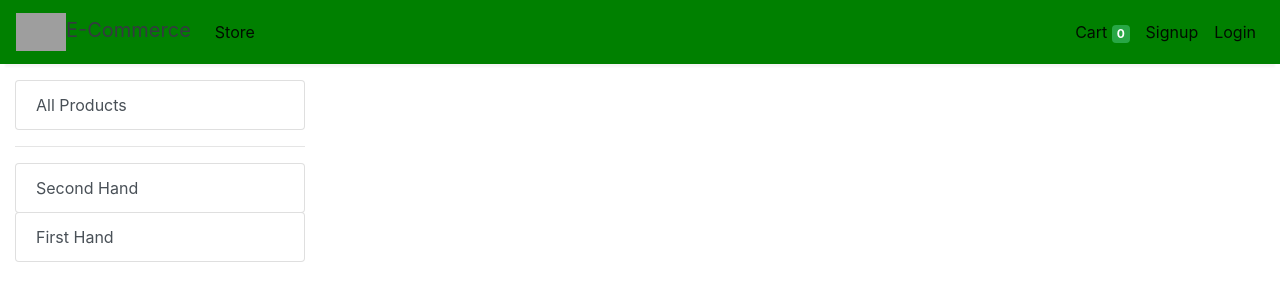
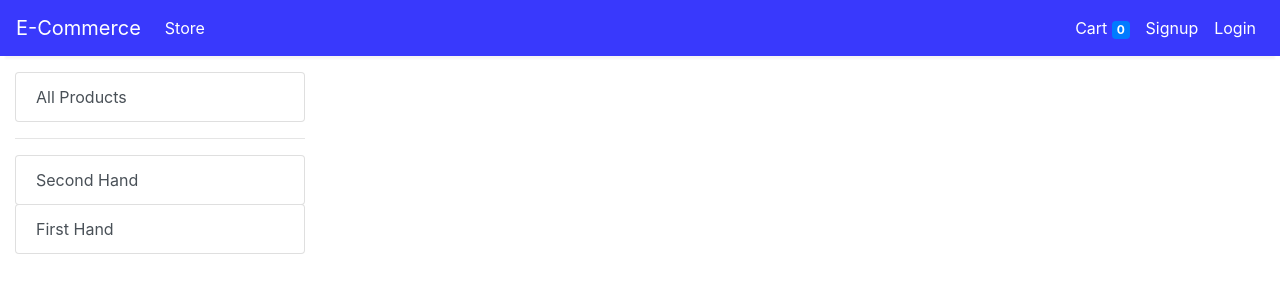
Before and after one commit to ReemWSW/night-bang-bo, a Django app: page /store in a window 1280 px wide. Shown: the top 301 px of the page. Run offline with Django 3.2, Linux system fonts and the light colour scheme; data that the repository does not hold is empty; some libraries are stand-ins or nearby versions; grey boxes are pictures that could not be loaded.

Commit message:
change color ui

```diff
--- a/store/templates/base.html
+++ b/store/templates/base.html
@@ -1,28 +1,33 @@
-<!doctype html>
+<!DOCTYPE html>
 <html lang="en">
-
   <head>
     <!-- Required meta tags -->
-  <meta charset="utf-8">
-  <meta name="viewport" content="width=device-width, initial-scale=1, shrink-to-fit=no">
+    <meta charset="utf-8" />
+    <meta
+      name="viewport"
+      content="width=device-width, initial-scale=1, shrink-to-fit=no"
+    />
 
     <!-- Bootstrap CSS -->
-  <link rel="stylesheet" href="https://maxcdn.bootstrapcdn.com/bootstrap/4.0.0/css/bootstrap.min.css"
-    integrity="sha384-Gn5384xqQ1aoWXA+058RXPxPg6fy4IWvTNh0E263XmFcJlSAwiGgFAW/dAiS6JXm" crossorigin="anonymous">
+    <link
+      rel="stylesheet"
+      href="https://maxcdn.bootstrapcdn.com/bootstrap/4.0.0/css/bootstrap.min.css"
+      integrity="sha384-Gn5384xqQ1aoWXA+058RXPxPg6fy4IWvTNh0E263XmFcJlSAwiGgFAW/dAiS6JXm"
+      crossorigin="anonymous"
+    />
 
     <title>E-commerce Website</title>
 
     <style>
-    nav{
-      background-color: green;
+      nav {
+        background-color: rgb(57, 57, 252);
       }
       .one-edge-shadow {
         box-shadow: 0 8px 2px -5px rgb(246, 245, 245);
       }
-.display-8{
+      .display-8 {
         font-weight: 200;
         font-size: 30px;
-  font-colour: $teal-200;
       }
     </style>
   </head>
@@ -30,62 +35,72 @@
   <body>
     <!-- navbar -->
 
-<nav class="one-edge-shadow
-  navbar navbar-light
-  sticky-top navbar
-  navbar-expand-lg
-  text-white">
-    <a class="navbar-brand ms-3 text-dark " href="/">
-    <link rel="stylesheet" href="https://use.fontawesome.com/releases/v5.7.0/css/all.css" integrity="sha384-lZN37f5QGtY3VHgisS14W3ExzMWZxybE1SJSEsQp9S+oqd12jhcu+A56Ebc1zFSJ" crossorigin="anonymous">
-
-    <img src="https://www.freepnglogos.com/uploads/shopping-cart-png/shopping-cart-svg-png-icon-download-28.png" style="width:50px;height:50px,color:text-light;">E-Commerce</a>
-    <button class="navbar-toggler" type="button" data-toggle="collapse" data-target="#navbarSupportedContent"
-      aria-controls="navbarSupportedContent" aria-expanded="false" aria-label="Toggle navigation">
+    <nav
+      class="one-edge-shadow navbar navbar-light sticky-top navbar navbar-expand-lg text-white"
+    >
+      <a class="navbar-brand ms-3 text-white" href="/">E-Commerce</a>
+      <button
+        class="navbar-toggler"
+        type="button"
+        data-toggle="collapse"
+        data-target="#navbarSupportedContent"
+        aria-controls="navbarSupportedContent"
+        aria-expanded="false"
+        aria-label="Toggle navigation"
+      >
         <span class="navbar-toggler-icon"></span>
       </button>
-
 
       <div class="collapse navbar-collapse" id="navbarSupportedContent">
         <ul class="navbar-nav mr-auto">
           <li class="nav-item active">
-          <a class="nav-link" href="/store">Store <span class="sr-only">(current)</span></a>
+            <a class="nav-link text-white" href="/store">
+              Store
+            </a>
           </li>
-
         </ul>
 
-
-
-
-      <ul class=" navbar-nav my-2 my-lg-0">
-
+        <ul class="navbar-nav my-2 my-lg-0">
           <li class="nav-item active">
-          <a class="nav-link" href="/cart">Cart
-            <span class="badge badge-success">{{request.session.cart.keys|length}}</span>
-            <span class="sr-only">(current)</span></a>
+            <a class="nav-link text-white" href="/cart">
+              Cart
+              <span class="badge badge-primary">
+                {{request.session.cart.keys|length}}
+              </span>
+              <span class="sr-only">(current)</span>
+            </a>
           </li>
 
           {% if request.session.customer %}
 
-        <li class="nav-item active ">
-          <a class="nav-link" href="/orders">Orders<span class="sr-only">(current)</span></a>
+          <li class="nav-item active">
+            <a class="nav-link text-white" href="/orders">
+              Orders
+              <span class="sr-only">(current)</span>
+            </a>
           </li>
-        <li class="nav-item active ">
-          <a class="nav-link" href="/logout">Logout<span class="sr-only">(current)</span></a>
+          <li class="nav-item active">
+            <a class="nav-link text-white" href="/logout">
+              Logout
+              <span class="sr-only">(current)</span>
+            </a>
           </li>
           {% else %}
 
           <li class="nav-item active">
-          <a class="nav-link" href="/signup">Signup<span class="sr-only">(current)</span></a>
+            <a class="nav-link text-white" href="/signup">
+              Signup
+              <span class="sr-only">(current)</span>
+            </a>
           </li>
           <li class="nav-item active">
-          <a class="nav-link" href="/login">Login<span class="sr-only">(current)</span></a>
+            <a class="nav-link text-white" href="/login">
+              Login
+              <span class="sr-only">(current)</span>
+            </a>
           </li>
           {% endif %}
-
-
         </ul>
-
-
       </div>
     </nav>
     <!---->
@@ -93,15 +108,20 @@
 
     <!-- Optional JavaScript -->
     <!-- jQuery first, then Popper.js, then Bootstrap JS -->
-  <script src="https://code.jquery.com/jquery-3.2.1.slim.min.js"
+    <script
+      src="https://code.jquery.com/jquery-3.2.1.slim.min.js"
       integrity="sha384-KJ3o2DKtIkvYIK3UENzmM7KCkRr/rE9/Qpg6aAZGJwFDMVNA/GpGFF93hXpG5KkN"
-    crossorigin="anonymous"></script>
-  <script src="https://cdnjs.cloudflare.com/ajax/libs/popper.js/1.12.9/umd/popper.min.js"
+      crossorigin="anonymous"
+    ></script>
+    <script
+      src="https://cdnjs.cloudflare.com/ajax/libs/popper.js/1.12.9/umd/popper.min.js"
       integrity="sha384-ApNbgh9B+Y1QKtv3Rn7W3mgPxhU9K/ScQsAP7hUibX39j7fakFPskvXusvfa0b4Q"
-    crossorigin="anonymous"></script>
-  <script src="https://maxcdn.bootstrapcdn.com/bootstrap/4.0.0/js/bootstrap.min.js"
+      crossorigin="anonymous"
+    ></script>
+    <script
+      src="https://maxcdn.bootstrapcdn.com/bootstrap/4.0.0/js/bootstrap.min.js"
       integrity="sha384-JZR6Spejh4U02d8jOt6vLEHfe/JQGiRRSQQxSfFWpi1MquVdAyjUar5+76PVCmYl"
-    crossorigin="anonymous"></script>
+      crossorigin="anonymous"
+    ></script>
   </body>
-
 </html>
--- a/store/templates/index.html
+++ b/store/templates/index.html
@@ -14,19 +14,19 @@
 		<div class="col-lg-3 mx-auto">
 			<div class="list-group">
 
-				<a href="/" class="list-group-item list-group-item-action btn btn-outline-success">All Products</a>
+				<a href="/" class="list-group-item list-group-item-action btn btn-outline-primary">All Products</a>
 
 				{% for category in categories %}
 				<a href="/?category={{category.id}}"
-					class="list-group-item list-group-item-action btn btn-outline-success ">{{category.name}}</a>
+					class="list-group-item list-group-item-action btn btn-outline-primary ">{{category.name}}</a>
 				{% endfor %}
 			</div>
 			<hr>
 			<div class="list-group">
 				<a href="/?status=True"
-					class="list-group-item list-group-item-action btn btn-outline-success ">Second Hand</a>
+					class="list-group-item list-group-item-action btn btn-outline-primary ">Second Hand</a>
 				<a href="/?status=False"
-					class="list-group-item list-group-item-action btn btn-outline-success ">First Hand</a>
+					class="list-group-item list-group-item-action btn btn-outline-primary ">First Hand</a>
 			</div>
 		</div>
 
@@ -54,20 +54,20 @@
 								{% csrf_token %}
 								<input hidden type="text" name='product' value='{{product.id}}'>
 								<input hidden type="text" name='remove' value='True'>
-								<input type="submit" value=" - " class="btn btn-block btn-success border-right">
+								<input type="submit" value=" - " class="btn btn-block btn-primary border-right">
 							</form>
-							<div class="text-center col btn btn-success">{{product|cart_quantity:request.session.cart}} in Cart</div>
+							<div class="text-center col btn btn-primary">{{product|cart_quantity:request.session.cart}} in Cart</div>
 							<form action="/#{{product.id}}" class="col-2 " method="post">
 								{% csrf_token %}
 								<input hidden type="text" name='product' value='{{product.id}}'>
-								<input type="submit" value=" + " class="btn btn-block btn-success border-left">
+								<input type="submit" value=" + " class="btn btn-block btn-primary border-left">
 							</form>
 						</div>
 						{% else %}
 						<form action="/#{{product.id}}" method="POST" class="btn-block">
 							{% csrf_token %}
 							<input hidden type="text" name='product' value='{{product.id}}'>
-							<input type="submit" class="float-right btn btn-success form-control"
+							<input type="submit" class="float-right btn btn-primary form-control"
 								value="Add To Cart">
 						</form>
 						{% endif %}
--- a/store/templates/login.html
+++ b/store/templates/login.html
@@ -47,7 +47,7 @@
                     <label class="form-check-label d-grid gap-2" for="exampleCheck1">Check me out</label>
                 </div>
                 <hr>
-                <button type="submit" class="btn btn-sm btn-success col-lg-12">Login</button>
+                <button type="submit" class="btn btn-sm btn-primary col-lg-12">Login</button>
 
 
 
```
Also changed, not shown: store/templates/signup.html (+2 -10 lines). Lines whose indentation alone changed are shown as unchanged.
